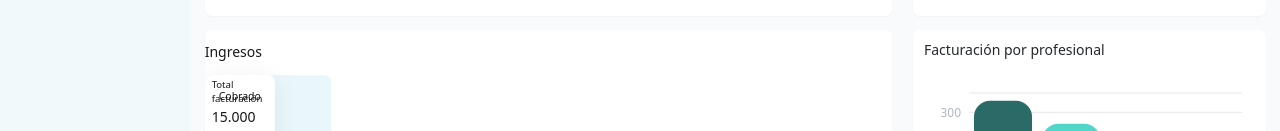
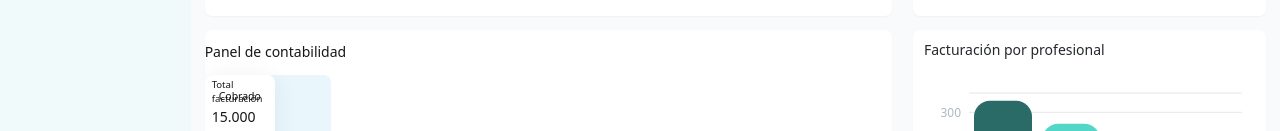
Before and after one commit to klinikOSapp/klinikOS-app, a Next.js app: page /gestion in a window 1280 px wide. Shown: the part 509-640 px from the top of the page. Built offline with nearby package versions, Linux system fonts and the light colour scheme.

Commit message:
panel de contabilidad cambiado

```diff
--- a/src/components/gestion/AccountingPanel.tsx
+++ b/src/components/gestion/AccountingPanel.tsx
@@ -243,7 +243,7 @@ export default function AccountingPanel({
           top: toHeight(16)
         }}
       >
-        <span>Ingresos</span>
+        <span>Panel de contabilidad</span>
       </header>
 
       {kpis.map((card) => (
```
